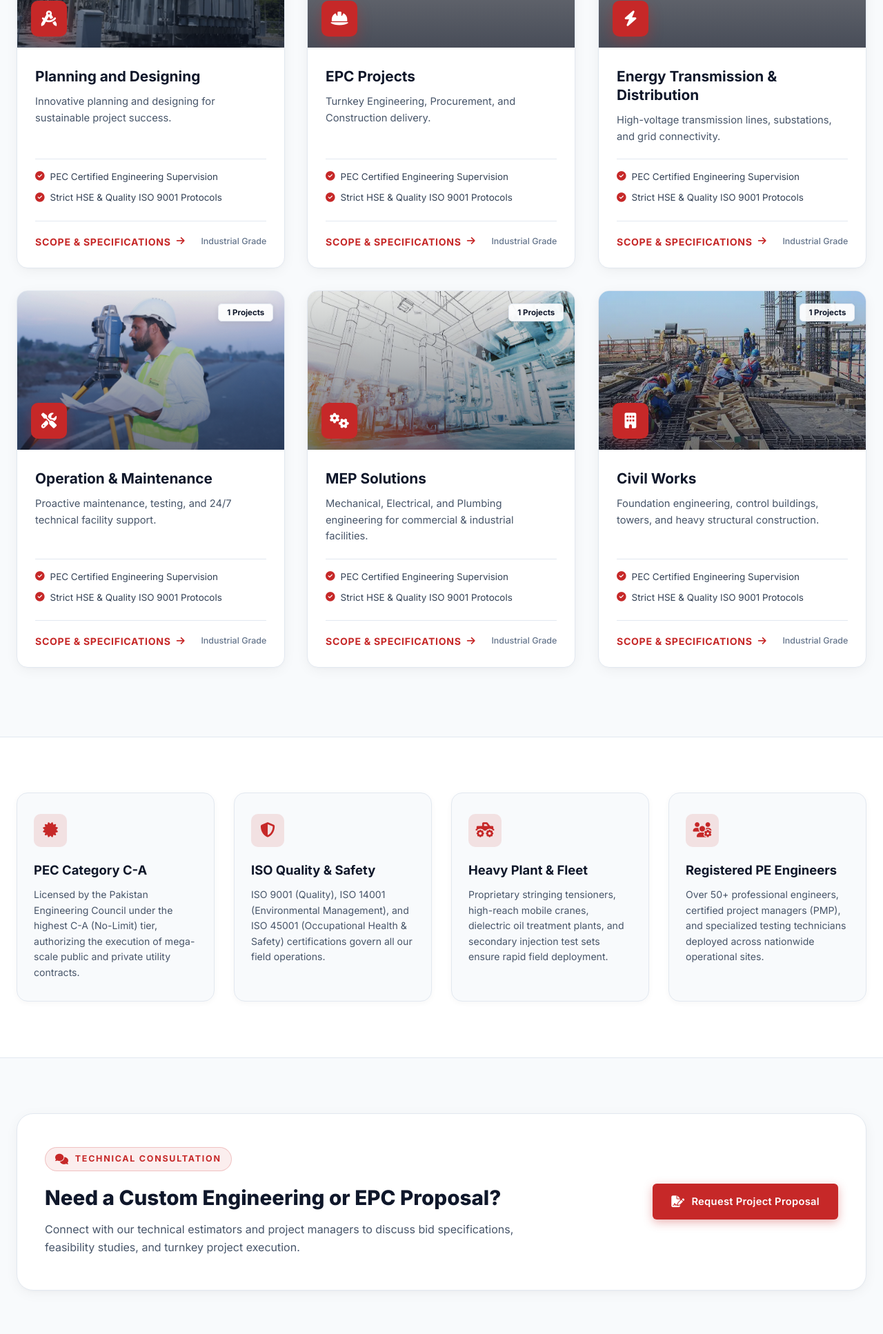
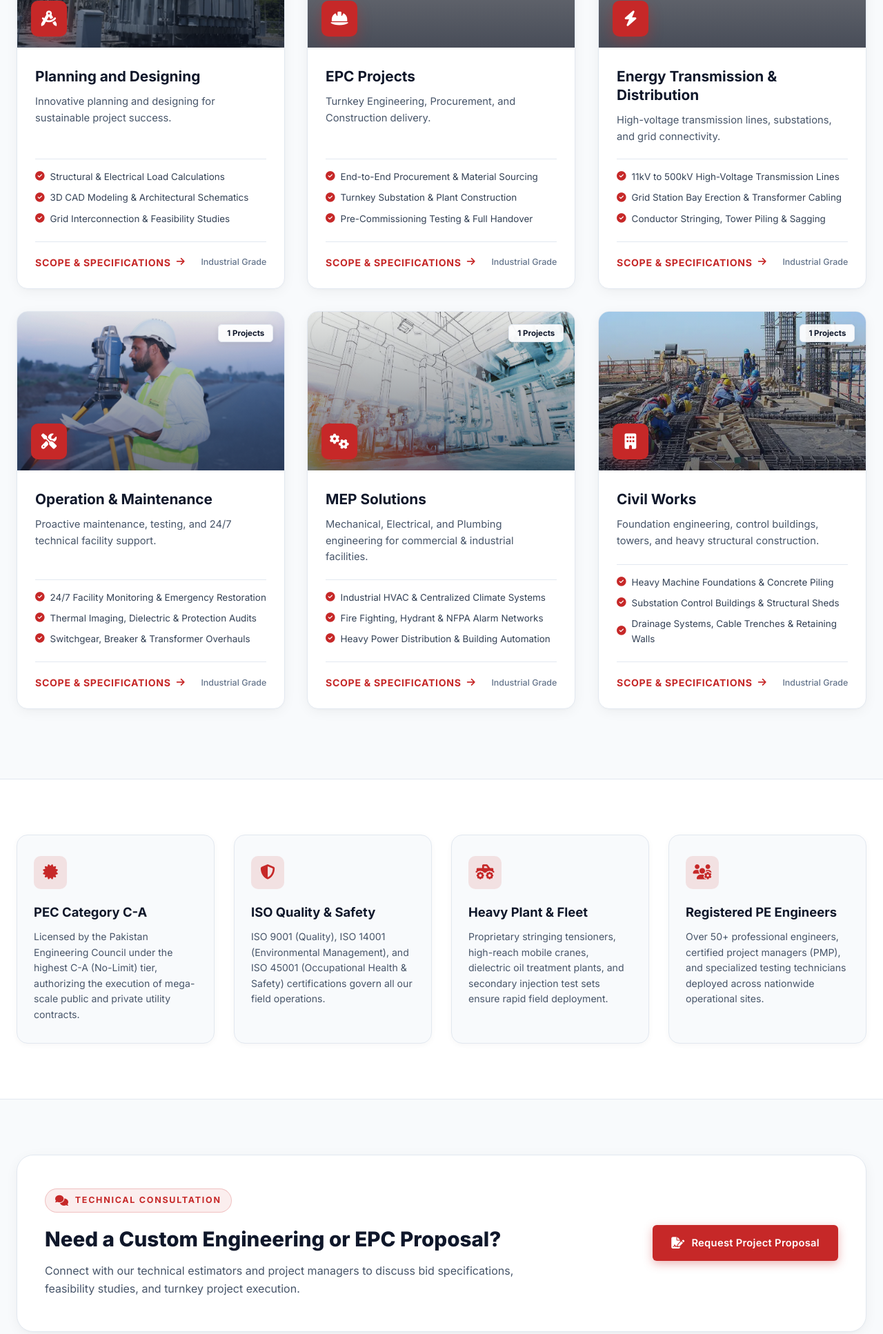
Before and after one commit to aezadali/fesconpvtlimited, a PHP site: page /FesconPvtLimited/services.php in a window 1280 px wide. Shown: the part 1013-2947 px from the top of the page at 69% size. Run offline with PHP 8.4, Linux system fonts and the light colour scheme; some web fonts are replaced; grey boxes are pictures that could not be loaded.

Commit message:
Replace duplicate 3-line feature bullets with unique, tailored engineering highlights for each service

```diff
--- a/includes/db.php
+++ b/includes/db.php
@@ -756,6 +756,47 @@ function get_service_by_id($id) {
     return $stmt->fetch() ?: null;
 }
 
+function get_service_features($slug) {
+    $features_map = [
+        'planning-and-designing' => [
+            'Structural & Electrical Load Calculations',
+            '3D CAD Modeling & Architectural Schematics',
+            'Grid Interconnection & Feasibility Studies'
+        ],
+        'epc-projects' => [
+            'End-to-End Procurement & Material Sourcing',
+            'Turnkey Substation & Plant Construction',
+            'Pre-Commissioning Testing & Full Handover'
+        ],
+        'energy-transmission-distribution' => [
+            '11kV to 500kV High-Voltage Transmission Lines',
+            'Grid Station Bay Erection & Transformer Cabling',
+            'Conductor Stringing, Tower Piling & Sagging'
+        ],
+        'operation-maintenance' => [
+            '24/7 Facility Monitoring & Emergency Restoration',
+            'Thermal Imaging, Dielectric & Protection Audits',
+            'Switchgear, Breaker & Transformer Overhauls'
+        ],
+        'mep-solutions' => [
+            'Industrial HVAC & Centralized Climate Systems',
+            'Fire Fighting, Hydrant & NFPA Alarm Networks',
+            'Heavy Power Distribution & Building Automation'
+        ],
+        'civil-works' => [
+            'Heavy Machine Foundations & Concrete Piling',
+            'Substation Control Buildings & Structural Sheds',
+            'Drainage Systems, Cable Trenches & Retaining Walls'
+        ]
+    ];
+
+    return $features_map[$slug] ?? [
+        'Turnkey Technical Engineering Execution',
+        'International IEEE / IEC Standards Compliance',
+        'Rigorous Quality & HSE Certified Protocols'
+    ];
+}
+
 function get_projects($filters = []) {
     $db = get_db();
     $sql = "SELECT p.*, c.name AS client_name, c.slug AS client_slug, c.logo_url AS client_logo,
--- a/services.php
+++ b/services.php
@@ -104,14 +104,15 @@ require_once __DIR__ . '/includes/modern-header.php';
 
                     <!-- Service Capabilities Checklist -->
                     <ul style="list-style: none; padding: 0; margin: 0 0 22px; display: flex; flex-direction: column; gap: 8px; border-top: 1px solid var(--border-light); padding-top: 14px;">
+                        <?php
+                        $srv_bullets = get_service_features($srv['slug']);
+                        foreach ($srv_bullets as $bullet):
+                        ?>
                         <li style="font-size: 0.84rem; color: #334155; display: flex; align-items: center; gap: 8px;">
                             <i class="fas fa-check-circle" style="color: var(--brand-red); font-size: 0.85rem;"></i>
-                            <span>PEC Certified Engineering Supervision</span>
+                            <span><?php echo htmlspecialchars($bullet); ?></span>
                         </li>
-                        <li style="font-size: 0.84rem; color: #334155; display: flex; align-items: center; gap: 8px;">
-                            <i class="fas fa-check-circle" style="color: var(--brand-red); font-size: 0.85rem;"></i>
-                            <span>Strict HSE &amp; Quality ISO 9001 Protocols</span>
-                        </li>
+                        <?php endforeach; ?>
                     </ul>
 
                     <!-- Action Link -->
```
Also changed, not shown: index.php (+8 -9 lines).
